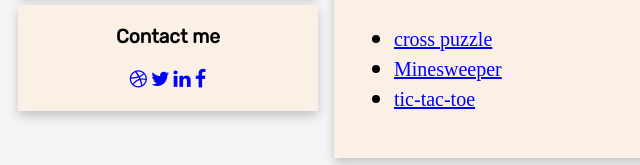
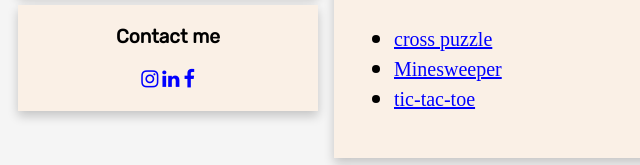
Before and after one commit to JrMasterno1/JrMasterno1.github.io, a plain HTML site: page index.html in a window 1280 px wide. Shown: the part 315-480 px from the top of the page, 0-640 px from the left. Drawn offline with Linux system fonts and the light colour scheme.

Commit message:
update link

```diff
--- a/index.html
+++ b/index.html
@@ -29,10 +29,9 @@
                     <h3 class="contact">
                         Contact me
                     </h3>
-                    <a href="#"><i class="fa fa-dribbble"></i></a>
-                    <a href="#"><i class="fa fa-twitter"></i></a>
-                    <a href="#"><i class="fa fa-linkedin"></i></a>
-                    <a href="#"><i class="fa fa-facebook"></i></a>
+                    <a href="https://www.instagram.com/jr.master.hcmus/"><i class="fa fa-instagram"></i></a>
+                    <a href="https://www.linkedin.com/in/phong-nguyen-van-tan-1825901b2/"><i class="fa fa-linkedin"></i></a>
+                    <a href="https://www.facebook.com/jr.master.no1/"><i class="fa fa-facebook"></i></a>
                 </div>
             </div>
             <div class="right-column">
```
